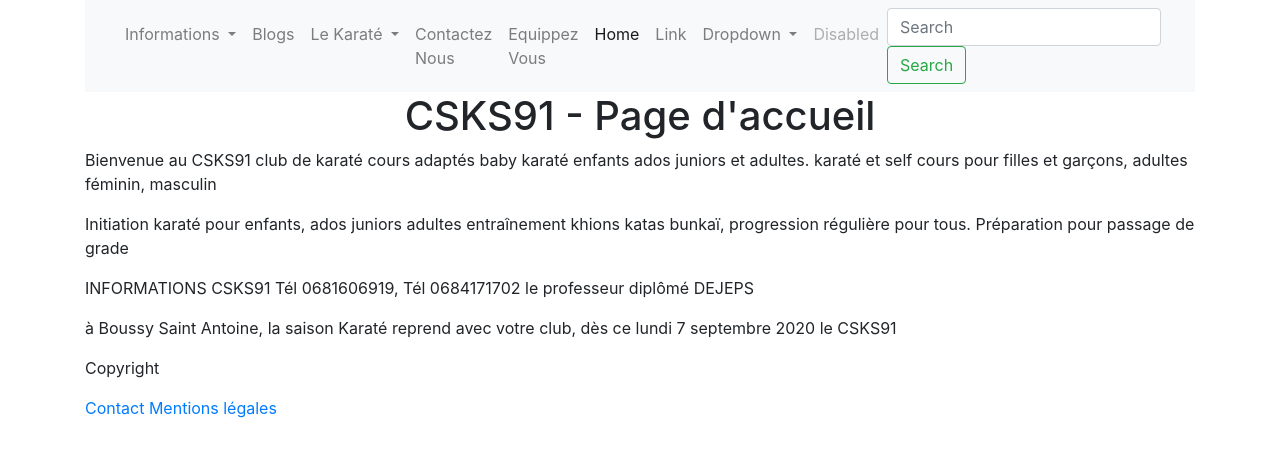
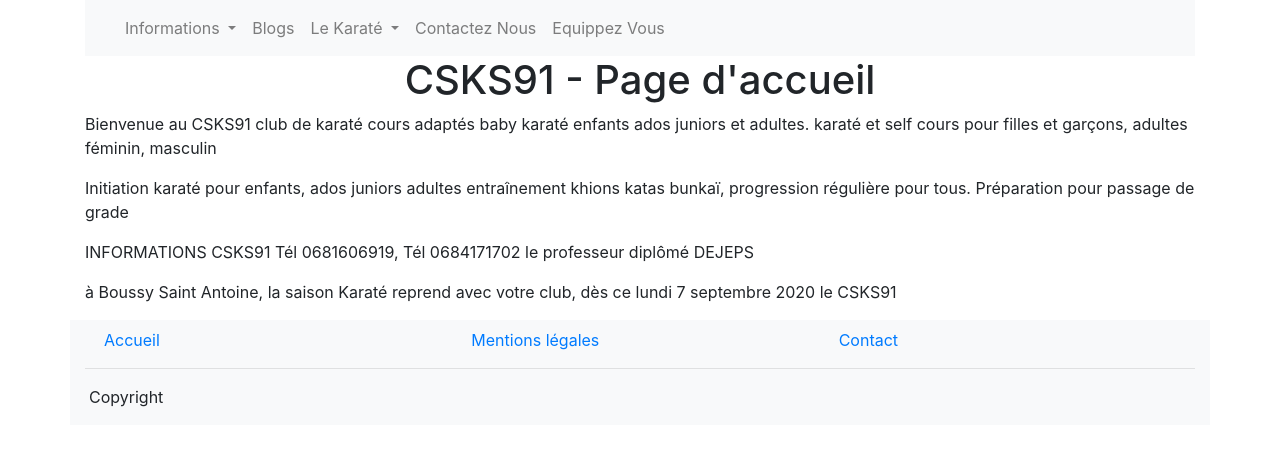
Before and after one commit to Faokiam0/karate91, a Symfony app: template templates/index/index.html.twig in a window 1280 px wide. Shown: the top 457 px of the page. Run offline with Twig, Linux system fonts and the light colour scheme; the template is opened without the code that fills it, so the values that code supplies are empty; some libraries are stand-ins or nearby versions.

Commit message:
Footer templated

```diff
--- a/templates/base.html.twig
+++ b/templates/base.html.twig
@@ -84,32 +84,7 @@
                         <li class="nav-item">
                             <a class="nav-link" href="#">Equippez Vous</a>
                         </li>
-
-                        <li class="nav-item active">
-                            <a class="nav-link" href="#">Home <span class="sr-only">(current)</span></a>
-                        </li>
-                        <li class="nav-item">
-                            <a class="nav-link" href="#">Link</a>
-                        </li>
-                        <li class="nav-item dropdown">
-                            <a class="nav-link dropdown-toggle" href="#" id="navbarDropdown" role="button" data-toggle="dropdown" aria-haspopup="true" aria-expanded="false">
-                            Dropdown
-                            </a>
-                            <div class="dropdown-menu" aria-labelledby="navbarDropdown">
-                                <a class="dropdown-item" href="#">Action</a>
-                                <a class="dropdown-item" href="#">Another action</a>
-                            <div class="dropdown-divider"></div>
-                                <a class="dropdown-item" href="#">Something else here</a>
-                            </div>
-                        </li>
-                        <li class="nav-item">
-                            <a class="nav-link disabled" href="#" tabindex="-1" aria-disabled="true">Disabled</a>
-                        </li>
                         </ul>
-                        <form class="form-inline my-2 my-lg-0">
-                        <input class="form-control mr-sm-2" type="search" placeholder="Search" aria-label="Search">
-                        <button class="btn btn-outline-success my-2 my-sm-0" type="submit">Search</button>
-                    </form>
                 </div>
             </nav>
 
@@ -122,11 +97,22 @@
         </div>
         <footer>
         {% block footer %}
-            <div class="container">
-                </hr>
-                <p>Copyright</p>
-                <a class="" href="#">Contact</a>
-                <a class="" href="#">Mentions légales</a>
+            <div class="container bg-light pt-2">
+                <div class="row mx-1">
+                    <div class="col ">
+                        <a class="" href-"#">Accueil</a>
+                    </div>
+                    <div class="col m">
+                        <a class="" href="#">Mentions légales</a>
+                    </div>
+                    <div class="col">
+                        <a class="" href="#">Contact</a>
+                    </div>
+                </div>
+                <hr/>
+                <div class="row mx-1">
+                    <p>Copyright</p>
+                </div>
             </div>
         {% endblock %}
         </footer>
```
